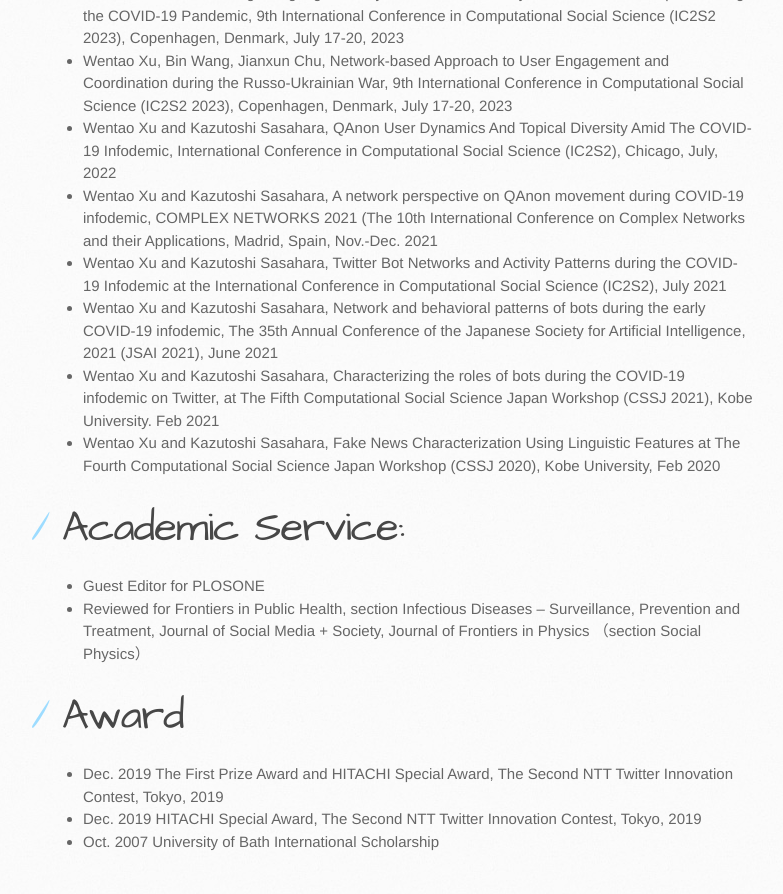
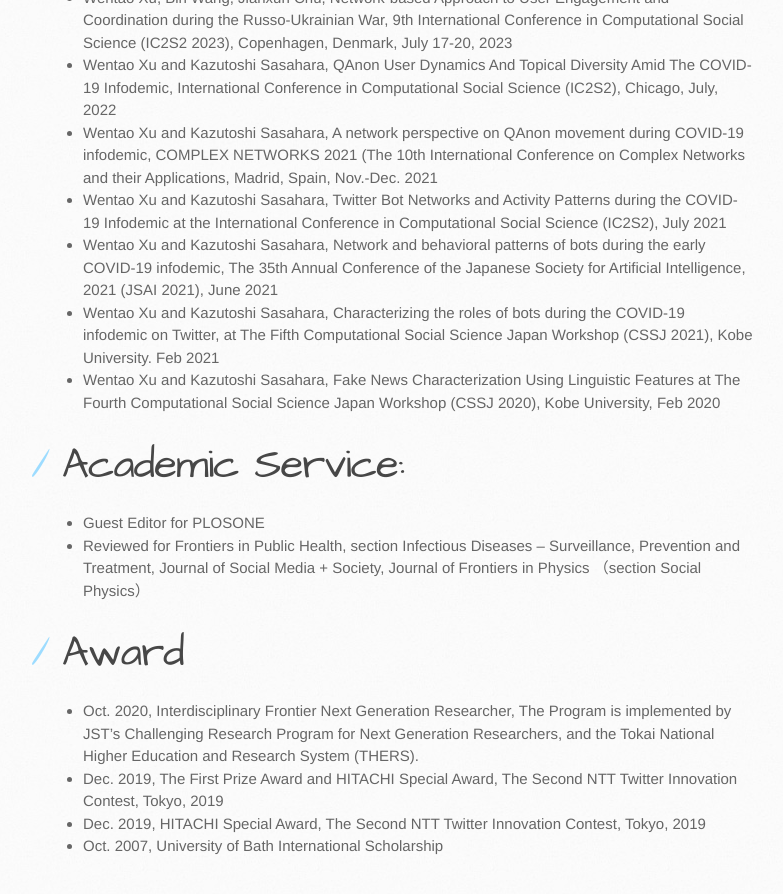
Before and after one commit to myrainbowandsky/myrainbowandsky.github.io, a Jekyll site: the page built from index.md, in a window 1280 px wide and 900 px high, scrolled down 3281 px. Shown: the top 894 px of the window, without its empty margins (107-890 px from the left). Built offline with Jekyll 4.4.1, drawn with Linux system fonts in a browser that asks for light colours.

Commit message:
Update index.md

```diff
--- a/index.md
+++ b/index.md
@@ -95,9 +94,10 @@
 * Reviewed for Frontiers in Public Health, section Infectious Diseases – Surveillance, Prevention and Treatment, Journal of Social Media + Society, Journal of Frontiers in Physics （section Social Physics）
 
 # Award
-* Dec. 2019     The First Prize Award and HITACHI Special Award, The Second NTT Twitter Innovation Contest, Tokyo, 2019
-* Dec. 2019     HITACHI Special Award, The Second NTT Twitter Innovation Contest, Tokyo, 2019
-* Oct. 2007      University of Bath International Scholarship
+* Oct. 2020, Interdisciplinary Frontier Next Generation Researcher, The Program is implemented by JST’s Challenging Research Program for Next Generation Researchers, and the Tokai National Higher Education and Research System (THERS).
+* Dec. 2019, The First Prize Award and HITACHI Special Award, The Second NTT Twitter Innovation Contest, Tokyo, 2019
+* Dec. 2019, HITACHI Special Award, The Second NTT Twitter Innovation Contest, Tokyo, 2019
+* Oct. 2007, University of Bath International Scholarship
 
 
 <!-- ## Header 2
```
Also changed, not shown: other parts of index.md (+0 -1 lines).
